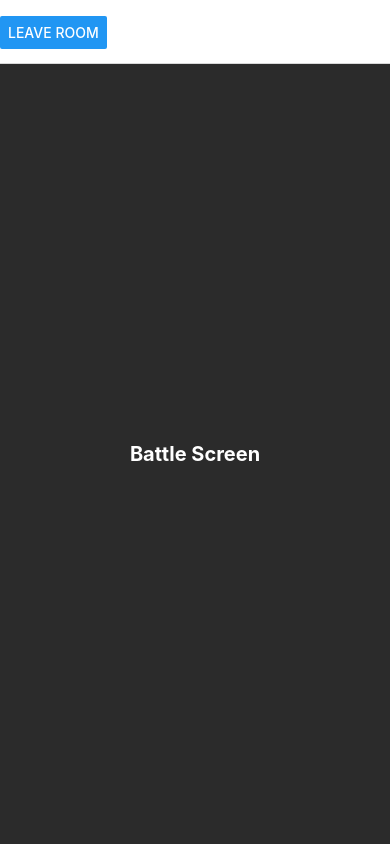
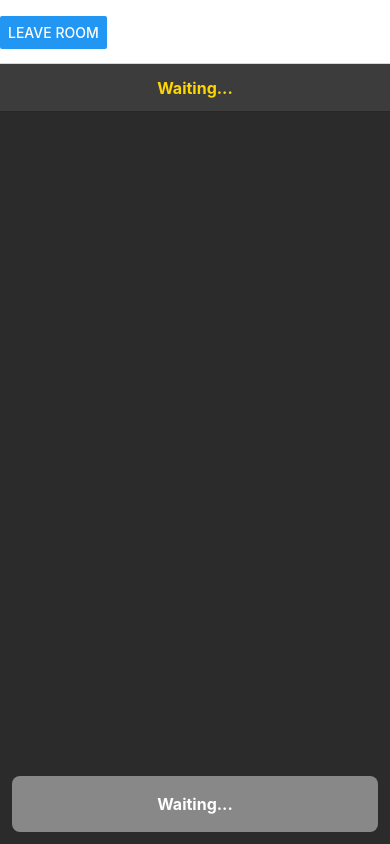
Before and after one commit to Edison-Tong/FE-game, a React Native app in the folder frontend/: screen /BattleScreen in a window 390 px wide. Built offline with nearby package versions, Linux system fonts and the light colour scheme; no server answers; what react-native would draw is missing.

Commit message:
end turn button

```diff
--- a/frontend/BattleScreen.js
+++ b/frontend/BattleScreen.js
@@ -1,10 +1,106 @@
 import React from "react";
-import { View, Text, StyleSheet } from "react-native";
+import { View, Text, StyleSheet, TouchableOpacity, Alert, ActivityIndicator } from "react-native";
+import { useRoute } from "@react-navigation/native";
+import { useEffect, useState, useRef } from "react";
+import { BACKEND_URL } from "@env";
 
 export default function BattleScreen() {
+  const route = useRoute();
+  const { userId, roomId } = route.params || {};
+  const [currentTurnUserId, setCurrentTurnUserId] = useState(null);
+  const [isEndingTurn, setIsEndingTurn] = useState(false);
+  const pollRef = useRef(null);
+
+  useEffect(() => {
+    const fetchState = async () => {
+      if (!roomId) return;
+      try {
+        const res = await fetch(`${BACKEND_URL}/battle-state?roomId=${roomId}`);
+        if (!res.ok) return;
+        const data = await res.json();
+        setCurrentTurnUserId(data.currentTurnUserId || null);
+      } catch (err) {
+        // ignore network errors here; MatchmakingScreen handles earlier checks
+        console.log("BattleScreen: error fetching battle-state", err);
+      }
+    };
+
+    fetchState();
+    pollRef.current = setInterval(fetchState, 1500);
+    return () => {
+      if (pollRef.current) clearInterval(pollRef.current);
+    };
+  }, [roomId]);
+
+  let turnText = "Waiting...";
+  if (currentTurnUserId) {
+    turnText = currentTurnUserId === userId ? "It is your turn" : "It is your opponent's turn";
+  }
+
   return (
     <View style={styles.container}>
-      <Text style={styles.text}>Battle Screen</Text>
+      <View style={styles.turnBanner}>
+        <Text style={styles.turnText}>{turnText}</Text>
+      </View>
+      <View style={styles.bottomSpacer} />
+
+      <TouchableOpacity
+        style={[styles.endTurnButton, currentTurnUserId !== userId ? styles.endTurnButtonDisabled : null]}
+        activeOpacity={0.8}
+        disabled={currentTurnUserId !== userId || isEndingTurn}
+        onPress={() => {
+          if (currentTurnUserId !== userId) return;
+          Alert.alert(
+            "End Turn",
+            "Are you sure you want to end your turn?",
+            [
+              { text: "Cancel", style: "cancel" },
+              {
+                text: "Yes",
+                onPress: async () => {
+                  try {
+                    setIsEndingTurn(true);
+                    const res = await fetch(`${BACKEND_URL}/end-turn`, {
+                      method: "POST",
+                      headers: { "Content-Type": "application/json" },
+                      body: JSON.stringify({ roomId, userId }),
+                    });
+                    if (res.ok) {
+                      // let the polling update the turn; optionally read returned state
+                      try {
+                        const data = await res.json();
+                        if (data && data.currentTurnUserId) setCurrentTurnUserId(data.currentTurnUserId);
+                      } catch (err) {
+                        // ignore JSON parse errors
+                      }
+                    } else {
+                      let msg = "Could not end turn. Try again.";
+                      try {
+                        const errJson = await res.json();
+                        if (errJson && errJson.message) msg = errJson.message;
+                      } catch (e) {}
+                      console.log("end-turn: server returned", res.status, msg);
+                      Alert.alert("Error", msg);
+                    }
+                  } catch (err) {
+                    console.log("end-turn error", err);
+                    Alert.alert("Network Error", "Could not contact server. Try again.");
+                  } finally {
+                    setIsEndingTurn(false);
+                  }
+                },
+              },
+            ],
+            { cancelable: true }
+          );
+        }}
+      >
+        {isEndingTurn ? (
+          <ActivityIndicator color="#fff" />
+        ) : (
+          <Text style={styles.endTurnText}>{currentTurnUserId === userId ? "End Turn" : "Waiting..."}</Text>
+        )}
+      </TouchableOpacity>
     </View>
   );
 }
@@ -12,13 +108,51 @@ export default function BattleScreen() {
 const styles = StyleSheet.create({
   container: {
     flex: 1,
+    alignItems: "stretch",
+    justifyContent: "flex-start",
+    backgroundColor: "#2B2B2B",
+    paddingTop: 56, // reserve space for the top banner so it's flush under the native header
+  },
+  turnBanner: {
+    position: "absolute",
+    top: 0,
+    left: 0,
+    right: 0,
+    height: 48,
+    paddingVertical: 10,
+    backgroundColor: "#3C3C3C",
     alignItems: "center",
     justifyContent: "center",
-    backgroundColor: "#2B2B2B",
+    borderBottomWidth: 1,
+    borderBottomColor: "#272727",
+    zIndex: 20,
   },
-  text: {
+  turnText: {
+    color: "#FFD700",
+    fontSize: 16,
+    fontWeight: "700",
+  },
+  bottomSpacer: {
+    height: 80,
+  },
+  endTurnButton: {
+    position: "absolute",
+    left: 12,
+    right: 12,
+    bottom: 12,
+    height: 56,
+    backgroundColor: "#4CAF50",
+    borderRadius: 8,
+    alignItems: "center",
+    justifyContent: "center",
+    zIndex: 30,
+  },
+  endTurnButtonDisabled: {
+    backgroundColor: "#888888",
+  },
+  endTurnText: {
     color: "#FFFFFF",
-    fontSize: 20,
-    fontWeight: "bold",
+    fontSize: 16,
+    fontWeight: "700",
   },
 });
```
